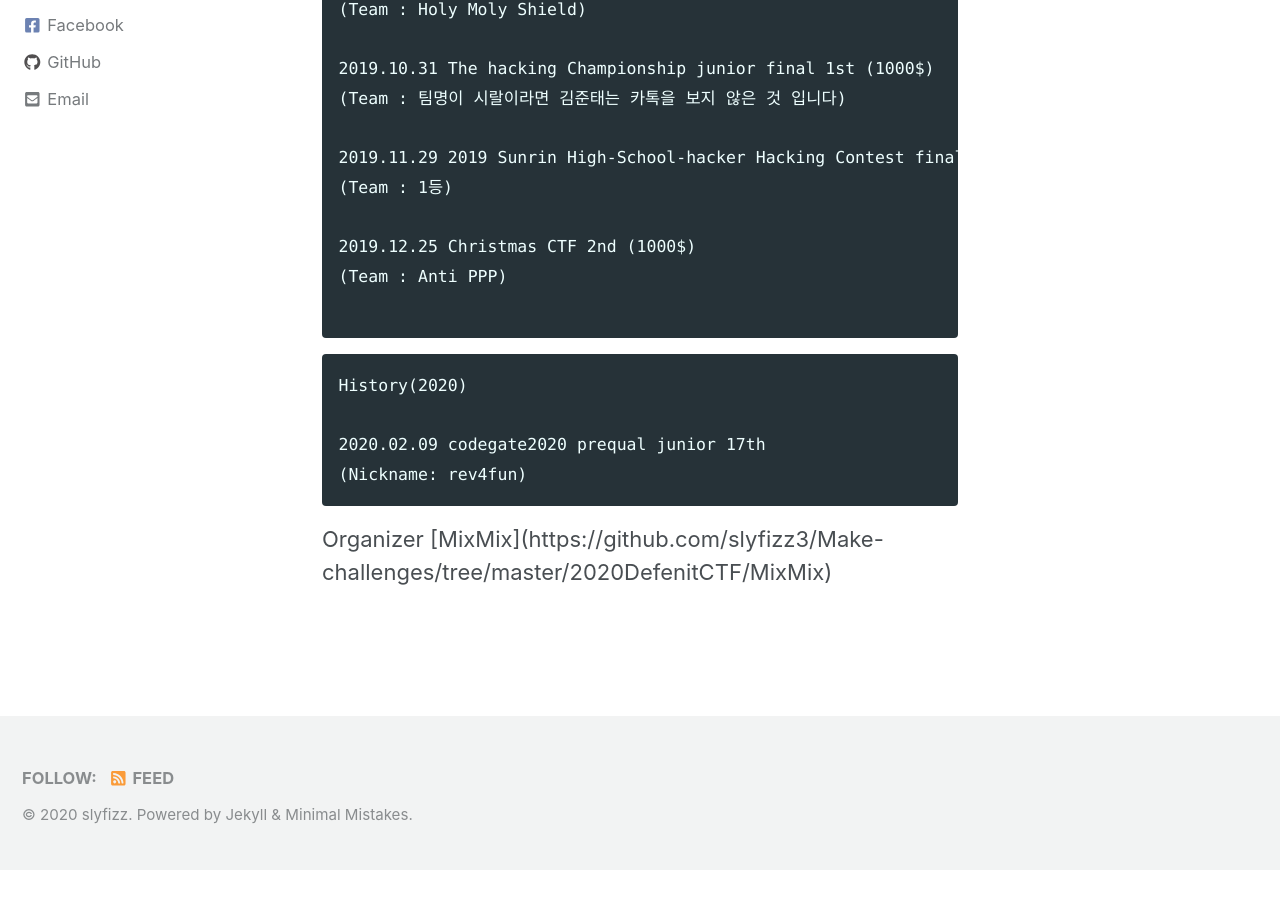
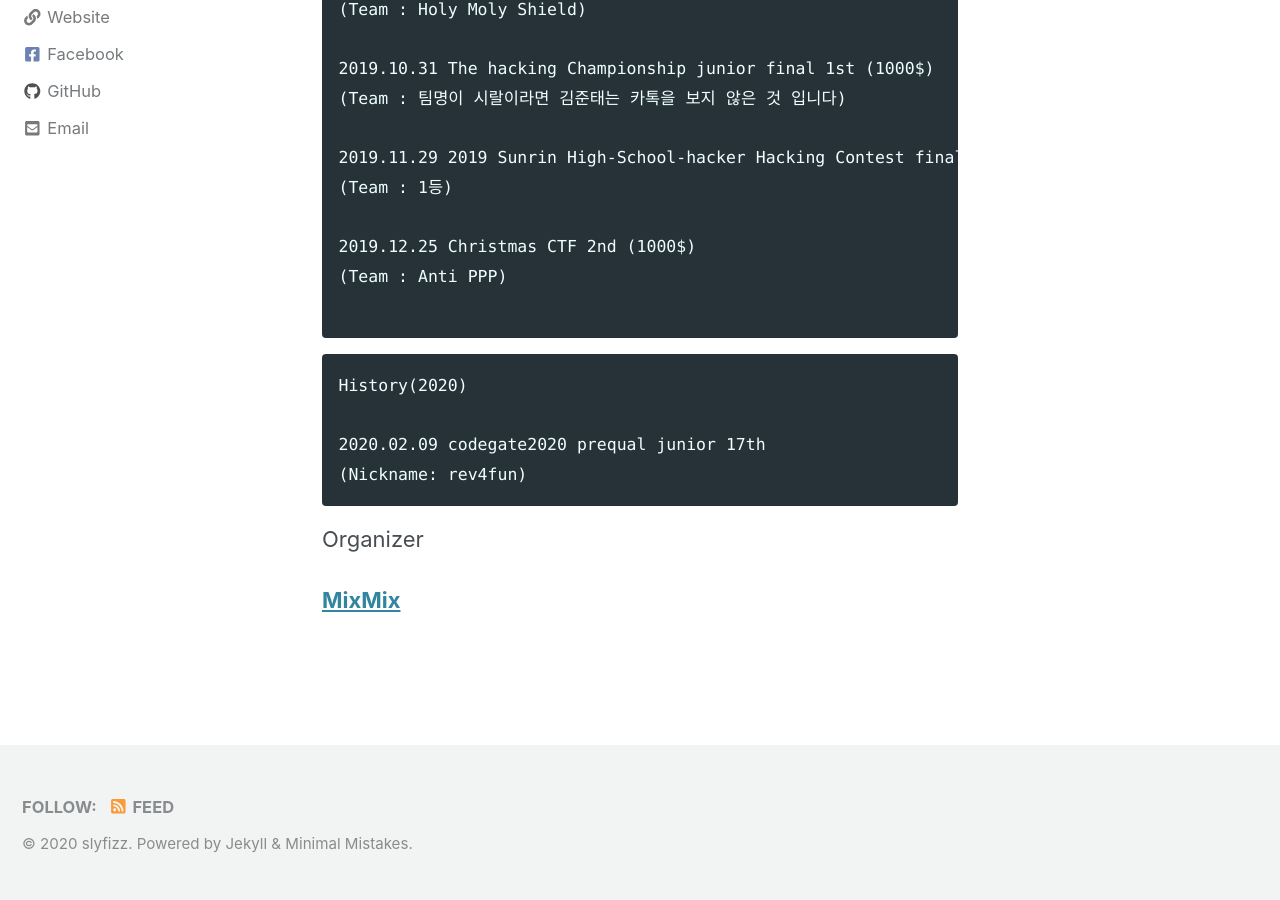
Before and after one commit to slyfizz3/slyfizz3.github.io, a Jekyll site: the page built from _pages/about.md, in a window 1280 px wide and 900 px high, scrolled down 1154 px. Built offline with Jekyll 4.4.1, drawn with Linux system fonts in a browser that asks for light colours; cached includes are drawn as plain includes; nearby versions of some CDN libraries; before the commit the page ends 2025 px from its top, so only the background shows below that.

Commit message:
Update about.md

````diff
--- a/_pages/about.md
+++ b/_pages/about.md
@@ -59,5 +59,7 @@ History(2020)
 ```
 <p>
 Organizer
+</p>
+<b>
 [MixMix](https://github.com/slyfizz3/Make-challenges/tree/master/2020DefenitCTF/MixMix)
-</p>
+</b>
````
